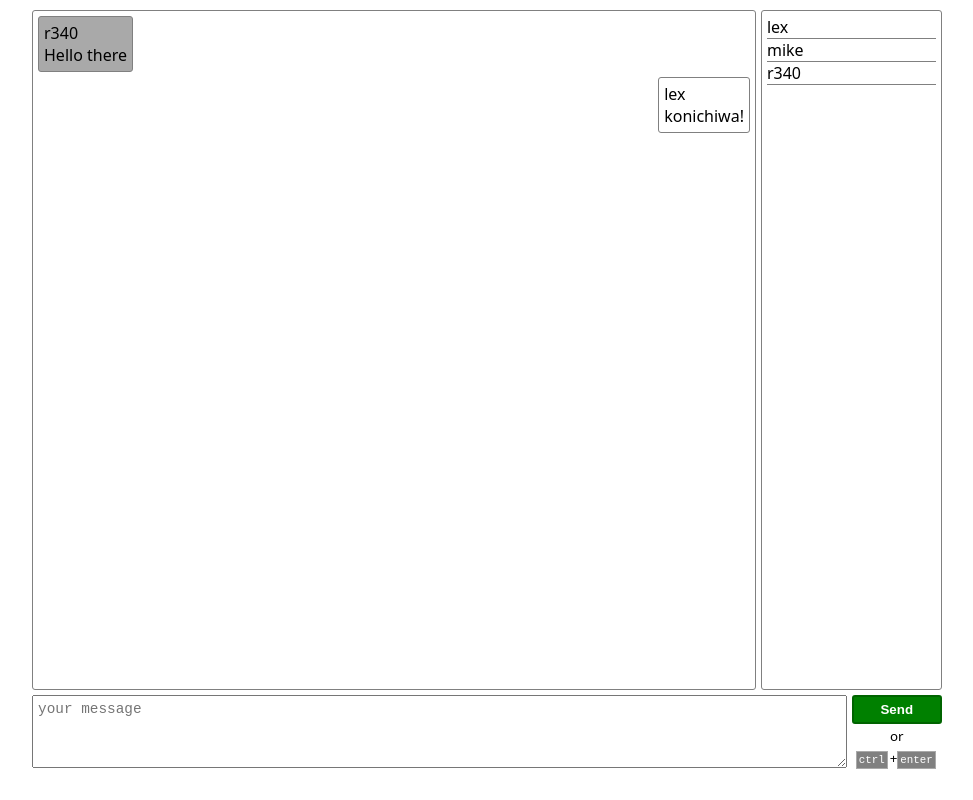
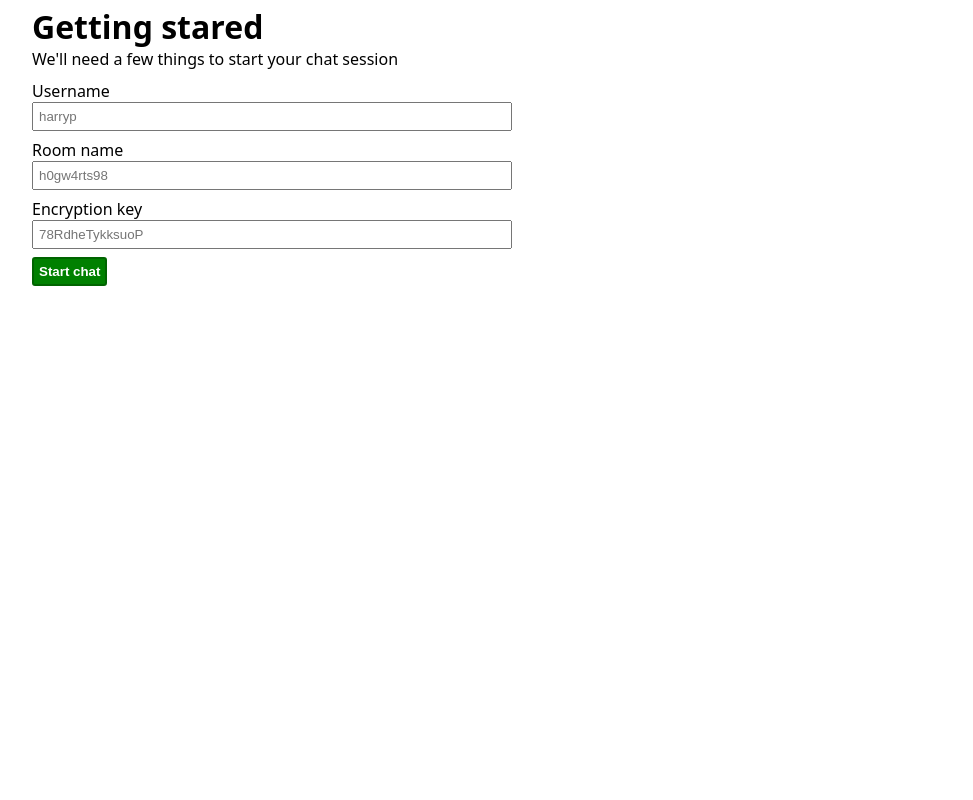
Before and after one commit to aktsbot/nuke-chat, a React (Vite) app in the folder client/: page / in a window 1280 px wide. Shown: the whole page, without its empty margins (153-1126 px from the left). Built offline with nearby package versions, Linux system fonts and the light colour scheme.

Commit message:
getting started done

```diff
--- a/client/src/App.jsx
+++ b/client/src/App.jsx
@@ -1,18 +1,27 @@
-import MessageList from "./components/MessageList";
-import Participants from "./components/Participants";
-import NewMessage from "./components/NewMessage";
+import { useState } from "react";
+
+import ChatUI from "./components/ChatUI";
+import GetStarted from "./components/GetStated";
+
+import { getLocationParts } from "./utils";
 
 function App() {
+  const { roomId, encKey, username } = getLocationParts();
+
+  const [appCore, setAppCore] = useState({
+    roomId,
+    encKey,
+    username,
+  });
+
   return (
     <>
       <div className="container">
-        <div className="chat-ui">
-          <MessageList />
-          <Participants />
-        </div>
-        <div className="text-input">
-          <NewMessage />
-        </div>
+        {!appCore.roomId || !appCore.encKey || !appCore.username ? (
+          <GetStarted />
+        ) : (
+          <ChatUI />
+        )}
       </div>
     </>
   );
--- /dev/null
+++ b/client/src/components/ChatUI.jsx
@@ -0,0 +1,19 @@
+import MessageList from "./MessageList";
+import Participants from "./Participants";
+import NewMessage from "./NewMessage";
+
+const ChatUI = () => {
+  return (
+    <>
+      <div className="chat-ui">
+        <MessageList />
+        <Participants />
+      </div>
+      <div className="text-input">
+        <NewMessage />
+      </div>
+    </>
+  );
+};
+
+export default ChatUI;
--- /dev/null
+++ b/client/src/components/GetStated.jsx
@@ -0,0 +1,65 @@
+import { useState } from "react";
+
+const GetStarted = ({ appCore }) => {
+  const [data, setData] = useState({
+    roomId: appCore?.roomId || "",
+    encKey: appCore?.encKey || "",
+    username: appCore?.username || "",
+  });
+
+  const handleChange = (e) => {
+    const key = e.target.id;
+    const value = e.target.value;
+
+    setData((prev) => ({
+      ...prev,
+      [key]: value,
+    }));
+  };
+
+  const handleSubmit = (e) => {
+    e.preventDefault();
+    // https://domain.com/r800#k9089#akts
+    const link = `/${data.roomId}#${data.encKey}#${data.username}`;
+    location.href = link;
+  };
+
+  return (
+    <div className="get-started">
+      <h1>Getting stared</h1>
+      <p>We'll need a few things to start your chat session</p>
+      <form onSubmit={handleSubmit}>
+        <label htmlFor="username">Username</label>
+        <input
+          type="text"
+          placeholder="harryp"
+          id="username"
+          required
+          onChange={handleChange}
+        />
+
+        <label htmlFor="roomId">Room name</label>
+        <input
+          type="text"
+          placeholder="h0gw4rts98"
+          id="roomId"
+          required
+          onChange={handleChange}
+        />
+
+        <label htmlFor="encKey">Encryption key</label>
+        <input
+          type="text"
+          placeholder="78RdheTykksuoP"
+          id="encKey"
+          required
+          onChange={handleChange}
+        />
+
+        <button type="submit">Start chat</button>
+      </form>
+    </div>
+  );
+};
+
+export default GetStarted;
--- a/client/src/index.css
+++ b/client/src/index.css
@@ -115,6 +115,36 @@ kbd {
   text-align: center;
 }
 
+/* get started */
+.get-started form {
+  margin-top: 10px;
+  max-width: 480px;
+}
+.get-started label,
+.get-started input {
+  display: block;
+  width: 100%;
+}
+
+.get-started input {
+  padding: 5px;
+  margin-bottom: 8px;
+}
+
+.get-started button {
+  background-color: green;
+  color: white;
+  border: 2px solid darkgreen;
+  border-radius: 3px;
+  font-weight: bold;
+  padding: 5px;
+}
+
+.get-started button:hover,
+.get-started label:hover {
+  cursor: pointer;
+}
+
 @media only screen and (max-width: 600px) {
   .chat-ui .participants,
   .hints {
--- /dev/null
+++ b/client/src/utils.js
@@ -0,0 +1,13 @@
+export const getLocationParts = () => {
+  // https://domain.com/r800#k9089#akts
+  const roomId = location.pathname.split("/").join(""); //r800
+  const hash = location.hash; // #k9089#akts
+
+  const [encKey, username] = hash.split("#").filter((h) => h); // ['k9089', 'akts']
+
+  return {
+    roomId,
+    encKey,
+    username,
+  };
+};
```
